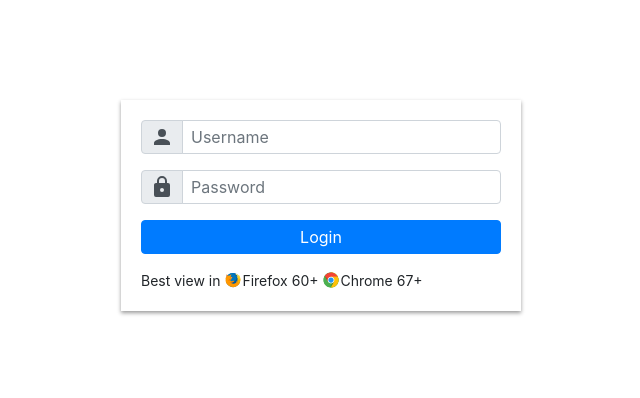
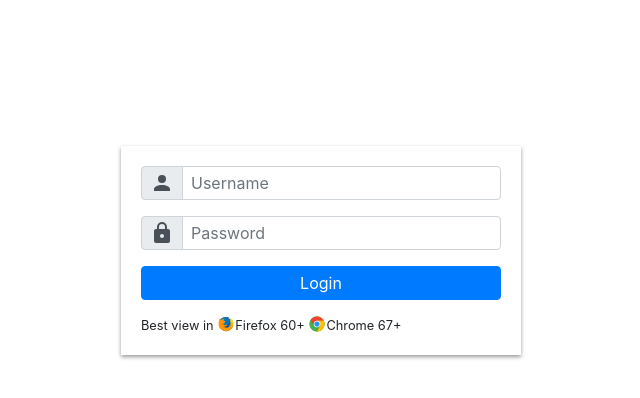
Before and after one commit to starixvn/rome_nap_SLI, a React (Create React App) app in the folder Sources/NAP.SLI.Website/ClientApp/: page /login in a window 1280 px wide. Shown: the top 398 px of the page, without its empty margins (319-959 px from the left). Built offline with nearby package versions, Linux system fonts and the light colour scheme.

Commit message:
145195 - Update UI

```diff
--- a/Sources/NAP.SLI.Website/ClientApp/public/index.html
+++ b/Sources/NAP.SLI.Website/ClientApp/public/index.html
@@ -20,7 +20,7 @@
       work correctly both with client-side routing and a non-root public URL.
       Learn how to configure a non-root public URL by running `npm run build`.
     -->
-    <title>NAP.SLI</title>
+    <title>Accounting Admin System</title>
   </head>
   <body>
     <noscript>
--- a/Sources/NAP.SLI.Website/ClientApp/src/app/App.js
+++ b/Sources/NAP.SLI.Website/ClientApp/src/app/App.js
@@ -21,7 +21,7 @@ const App = ({ loggedIn, isOpen }) => {
   return (
     <BrowserRouter>
       <div className={`wrapper ${isOpen ? 'open' : ''}`}>
-        {loggedIn && <div className="sidebar"><SideBar /></div>}
+        {loggedIn && <SideBar />}
         <div className="content">
           {loggedIn && <NavMenu />}
           {loggedIn && <ChangePasswordModal />}
--- a/Sources/NAP.SLI.Website/ClientApp/src/app/App.scss
+++ b/Sources/NAP.SLI.Website/ClientApp/src/app/App.scss
@@ -1,43 +1,21 @@
 // Override default variables before the import
-$body-bg: #ededec;
-$alert-padding-y: 0.5rem;
-$alert-padding-x: 1rem;
-$font-size-base: 0.875rem;
-$input-btn-padding-x: 0.5rem;
-$input-btn-padding-y: 0.25rem;
-$spacer: 0.5rem;
-$sidebar-width: 321px;
+@import './variables.scss';
 
 // Import Bootstrap and its default variables
 @import "~bootstrap/scss/bootstrap.scss";
-
-body {
-  background: #fff;
-}
 
 .wrapper {
   display: flex;
   width: 100%;
   align-items: stretch;
 
-  .sidebar {
-    position: fixed;
-    top: 0;
-    left: 0;
-    height: 100vh;
-    width: $sidebar-width;
-    border-right: 1px solid $border-color;
-    display: none;
-    z-index: 999;
-  }
-
   .content {
     width: 100%;
     min-height: 100vh;
-    transition: all 0.3s;
     position: absolute;
     top: 0;
     right: 0;
+    overflow: hidden;
 
     nav {
       background: #eee;
@@ -48,7 +26,9 @@ body {
     }
 
     .main {
-      margin-top: 50px;
+      height: calc(100vh - #{$navbar-height});
+      margin-top: $navbar-height;
+      overflow: auto;
     }
   }
 
@@ -89,3 +69,11 @@ button {
 .color-currency {
   color: rgb(255, 114, 0);
 }
+
+.font-weight-500 {
+  font-weight: 500;
+}
+
+.bg-lightgrey {
+  background-color: lightgray;
+}
--- /dev/null
+++ b/Sources/NAP.SLI.Website/ClientApp/src/app/_variables.scss
@@ -0,0 +1,16 @@
+$body-bg: #fff;
+$alert-padding-y: 0.5rem;
+$alert-padding-x: 1rem;
+$font-size-base: 0.8rem;
+$input-btn-padding-x: 0.5rem;
+$input-btn-padding-y: 0.25rem;
+$nav-link-padding-x: 0.5rem;
+$nav-link-padding-y: 0.25rem;
+$navbar-padding-x: 0.5rem;
+$navbar-padding-y: 0.5rem;
+$dropdown-item-padding-x: 0.75rem;
+$dropdown-item-padding-y: 0.25rem;
+$grid-gutter-width: 20px;
+$spacer: 0.5rem;
+$sidebar-width: 321px;
+$navbar-height: 46px;
--- a/Sources/NAP.SLI.Website/ClientApp/src/common/components/nav-tabs/NavTabs.js
+++ b/Sources/NAP.SLI.Website/ClientApp/src/common/components/nav-tabs/NavTabs.js
@@ -2,6 +2,7 @@ import React, { useState } from "react";
 import { Nav, NavLink, NavItem, TabContent, TabPane } from 'reactstrap';
 import PropTypes from 'prop-types';
 import classNames from 'classnames';
+import './NavTabs.scss';
 
 const propTypes = {
     tabList: PropTypes.array.isRequired,
@@ -13,12 +14,12 @@ const defaultProps = {
     activeIndex: 0
 };
 
-const NavTabs = ({ tabList, activeIndex }) => {
+const NavTabs = ({ tabList, activeIndex, className }) => {
     const [activeTab, setActiveTab] = useState(activeIndex);
 
     return (
-        <>
-            <Nav tabs>
+        <div className={className}>
+            <Nav tabs className="bg-lightgrey font-weight-500">
                 {tabList.map((tab, index) =>
                     <NavItem key={index}>
                         <NavLink className={classNames({ active: activeTab === index })} onClick={() => setActiveTab(index)}>
@@ -34,7 +35,7 @@ const NavTabs = ({ tabList, activeIndex }) => {
                     </TabPane>
                 )}
             </TabContent>
-        </>
+        </div>
     );
 }
 
--- /dev/null
+++ b/Sources/NAP.SLI.Website/ClientApp/src/common/components/nav-tabs/NavTabs.scss
@@ -0,0 +1,5 @@
+.nav-tabs {
+    .nav-link {
+        cursor: pointer;
+    }
+}
--- a/Sources/NAP.SLI.Website/ClientApp/src/common/components/sidebar/SideBar.js
+++ b/Sources/NAP.SLI.Website/ClientApp/src/common/components/sidebar/SideBar.js
@@ -1,8 +1,8 @@
+import './SideBar.scss';
 import React, { useState } from 'react';
 import { connect } from 'react-redux';
 import { bindActionCreators } from 'redux';
 import PropTypes from 'prop-types';
-import './SideBar.scss';
 import { Button, Form, Navbar } from 'reactstrap';
 import { AsyncTypeahead } from 'react-bootstrap-typeahead';
 import { CustomerPage } from '../../../features/customer/CustomerPage';
@@ -33,7 +33,7 @@ const SideBar = ({ queryUsernameSuggestion, queryUserInformation }) => {
   }
 
   return (
-    <>
+    <div className="sidebar border-right">
       <Navbar className="navbar-expand border-bottom box-shadow">
         <Form inline className="form-search" onSubmit={handleSubmit}>
           <div className="username mr-3">
@@ -54,7 +54,7 @@ const SideBar = ({ queryUsernameSuggestion, queryUserInformation }) => {
         </Form>
       </Navbar>
       <CustomerPage></CustomerPage>
-    </>
+    </div>
   );
 }
 
--- a/Sources/NAP.SLI.Website/ClientApp/src/common/components/sidebar/SideBar.scss
+++ b/Sources/NAP.SLI.Website/ClientApp/src/common/components/sidebar/SideBar.scss
@@ -1,9 +1,19 @@
-.form-search {
-  padding: 0.2rem;
+@import '../../../app/variables';
 
-  .username {
-    .rbt-input {
-      width: 230px;
+.sidebar {
+  position: fixed;
+  top: 0;
+  left: 0;
+  height: 100vh;
+  width: $sidebar-width;
+  display: none;
+  z-index: 999;
+
+  .form-search {
+    .username {
+      .rbt-input {
+        width: 240px;
+      }
     }
   }
 }
--- a/Sources/NAP.SLI.Website/ClientApp/src/features/customer/Customer.scss
+++ /dev/null
@@ -1,10 +0,0 @@
-.customer-label {
-    width: inherit;
-}
-
-.bg-lightgrey {
-    background-color: lightgray;
-}
-.setting-tab {
-    font-size: small;
-}
--- a/Sources/NAP.SLI.Website/ClientApp/src/features/customer/CustomerPage.js
+++ b/Sources/NAP.SLI.Website/ClientApp/src/features/customer/CustomerPage.js
@@ -4,7 +4,7 @@ import PropTypes from 'prop-types';
 import { connect } from 'react-redux';
 import { FontAwesomeIcon } from '@fortawesome/react-fontawesome';
 import { faChevronDown } from '@fortawesome/free-solid-svg-icons'
-import './Customer.scss';
+import './CustomerPage.scss';
 import NavTabs from '../../common/components/nav-tabs/NavTabs';
 import BalanceInfo from './childviews/BalanceInformation';
 import DownlineList from './childviews/DownlineList';
@@ -41,7 +41,7 @@ const CustomerPage = ({ customer, headline }) => {
 
     const tabList2 = useMemo(
         () => [{
-            text: 'Settings',
+            text: 'Setting',
             component: BasicSetting
         }, {
             text: 'Detail',
@@ -60,8 +60,8 @@ const CustomerPage = ({ customer, headline }) => {
     );
 
     return (
-        <>
-            <Container>
+        <div className="customer-page">
+            <Container className="my-3">
                 {headline.superID && <Row>
                     <Col xs="5">Super</Col>
                     <Col xs="7">{headline.superName}</Col>
@@ -75,16 +75,15 @@ const CustomerPage = ({ customer, headline }) => {
                     <Col xs="7">{headline.agentName}</Col>
                 </Row>}
             </Container>
-            <div className="bg-lightgrey text-primary">
-                <hr />
+            <div className="mb-3">
+                <div className="py-2 font-weight-500 bg-lightgrey text-primary">
                     <Container onClick={toggle} className="d-flex">
                         <span className="customer-label">{customer.username}</span>
                         <FontAwesomeIcon className="float-right m-auto" icon={faChevronDown} rotation={rotation}></FontAwesomeIcon>
                     </Container>
-                <hr />
                 </div>
                 <Collapse isOpen={isOpen}>
-                <Container>
+                    <Container className="pb-2 border-bottom">
                         <Row>
                             <Col xs="5">Name</Col>
                             <Col xs="7">{customer.firstname} - {customer.lastname}</Col>
@@ -107,16 +106,14 @@ const CustomerPage = ({ customer, headline }) => {
                         </Row>
                     </Container>
                 </Collapse>
-            <hr />
-            <Container className="d-flex align-items-center justify-content-center">
+            </div>
+            <Container className="d-flex align-items-center justify-content-center mb-3">
                 {headline.memberID && <Button className="mr-3" color="primary">Bet List</Button>}
                 <Button className="ml-3" color="primary">Statement</Button>
             </Container>
-            <hr />
-            <NavTabs tabList={tabList1} />
-            <hr />
+            <NavTabs className="mb-3 tabs-balance-downline" tabList={tabList1} />
             <NavTabs tabList={tabList2} />
-        </>
+        </div>
     );
 };
 
--- /dev/null
+++ b/Sources/NAP.SLI.Website/ClientApp/src/features/customer/CustomerPage.scss
@@ -0,0 +1,14 @@
+@import '../../app/variables';
+
+.customer-page {
+    overflow-y: auto;
+    height: calc(100vh - #{$navbar-height});
+
+    .tabs-balance-downline {
+        height: 220px;
+    }
+
+    .customer-label {
+        width: inherit;
+    }
+}
```
Lines whose indentation alone changed are shown as unchanged.
